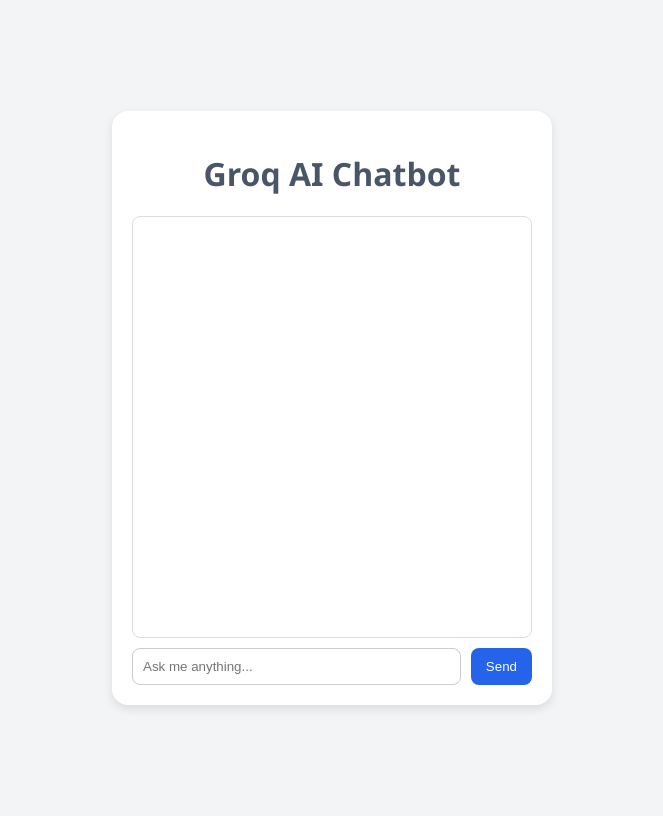
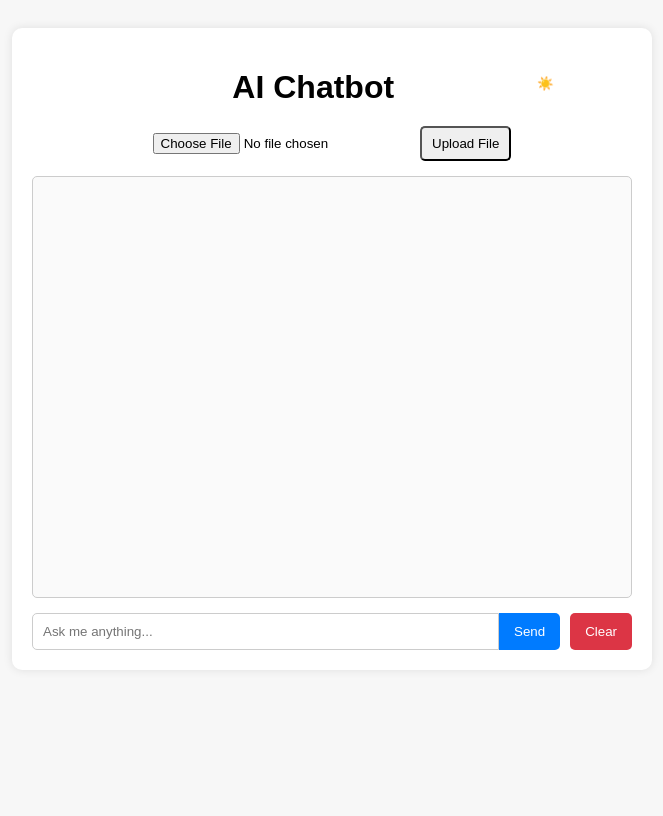
Before and after one commit to kumarBisho/AI-CHATBOT, a Flask app: page / in a window 1280 px wide. Shown: the whole page, without its empty margins (308-971 px from the left). After the commit the page ends 650 px from the top, so only its background shows below. Run offline with Flask 3, Linux system fonts and the light colour scheme.

Commit message:
Implement adding file to ask question related to that content , theme-toggler(light/dark mode) and clear button

```diff
--- a/app.py
+++ b/app.py
@@ -2,6 +2,10 @@
 import requests
 from flask import Flask, request, jsonify, render_template
 from dotenv import load_dotenv
+
+from PyPDF2 import PdfReader
+import pandas as pd
+import numpy as np
 
 load_dotenv()
 
@@ -20,15 +24,66 @@
 # API_URL = "https://console.groq.com/docs/deprecations"
 
 
+# In-memory storage for uploaded file text
+uploaded_text = ""
+
+def extract_file_text(file):
+    filename = file.filename.lower()
+    text = ""
+    if filename.endswith('.pdf'):
+        reader = PdfReader(file)
+        for page in reader.pages:
+            text += page.extract_text() + "\n"
+    elif filename.endswith('.txt'):
+        text = file.read().decode('utf-8')
+    elif filename.endswith('.csv'):
+        df = pd.read_csv(file)
+        text = df.to_string()
+    else:
+        raise ValueError("Unsupported file type. Please upload a PDF, TXT, or CSV file.")
+    return text
+
+@app.route('/upload', methods=['POST'])
+def upload_file():
+    global uploaded_text
+    file = request.files.get('file')
+
+    if not file:
+        return jsonify({"error": "No file uploaded"}), 400
+
+    try:
+        uploaded_text = extract_file_text(file)
+        return jsonify({
+            "message": "File uploaded and text extracted successfully.",
+            "extracted_text": uploaded_text[:500]  # Return first 500 characters as a sample
+        }), 200
+    except ValueError as ve:
+        return jsonify({
+            "error": str(ve)
+        }), 400
+    except Exception as e:
+        return jsonify({
+            "error": f"An error occurred while processing the file: {str(e)}"
+        }), 500
+
+
+
+
 def generate_response(prompt, history=None):
     """Send a chat completion request to Groq API."""
+    global uploaded_text
+
     headers = {
         "Authorization": f"Bearer {GROQ_API_KEY}",
         "Content-Type": "application/json"
     }
 
+    system_prompt = "You are a helpful AI assistant."
+    if uploaded_text:
+        system_prompt += f" Use the following context from the uploaded document to answer questions:\n{uploaded_text}"
+
     # Ensure history is a list
-    messages = [{"role": "system", "content": "You are a helpful AI assistant."}]
+    messages = [{"role": "system", "content": system_prompt}]
     if history and isinstance(history, list):
         messages.extend(history)
     messages.append({"role": "user", "content": prompt})
@@ -47,6 +102,7 @@
         print("Groq API error:", response.status_code, response.text)
         response.raise_for_status()
 
+    # response= response+'\n'
     data = response.json()
     return data["choices"][0]["message"]["content"]
 
@@ -75,4 +131,7 @@
 
 
 if __name__ == "__main__":
+    # this is for hosting on cloud server
     app.run(host='0.0.0.0', port=5000, debug=True)
+    # this is for local hosting
+    # app.run(port=8080, debug=True)
--- a/static/script.js
+++ b/static/script.js
@@ -1,8 +1,18 @@
+
+
 document.addEventListener("DOMContentLoaded", () => {
   const chatBox = document.getElementById("chat-box");
   const userInput = document.getElementById("user-input");
   const sendBtn = document.getElementById("send-btn");
+  const clearBtn = document.getElementById("clear-btn");
+  const fileInput = document.getElementById("file-input");
+  const uploadBtn = document.getElementById("upload-btn");
+  const fileStatus = document.getElementById("file-status");
+  const themeToggle = document.getElementById("theme-toggle");
 
+  let chatHistory = [];
+
+  // Send user message
   async function sendMessage() {
     const question = userInput.value.trim();
     if (!question) return;
@@ -14,12 +24,14 @@
       const response = await fetch("/chat", {
         method: "POST",
         headers: { "Content-Type": "application/json" },
-        body: JSON.stringify({ question })
+        body: JSON.stringify({ question, history: chatHistory })
       });
 
       const data = await response.json();
       if (data.answer) {
         appendMessage("Bot", data.answer, "bot");
+        chatHistory.push({ role: "user", content: question });
+        chatHistory.push({ role: "assistant", content: data.answer });
       } else {
         appendMessage("Error", data.error || "Something went wrong!", "bot");
       }
@@ -29,6 +41,43 @@
     }
   }
 
+  // Upload file
+  async function uploadFile() {
+    const file = fileInput.files[0];
+    if (!file) {
+      alert("Please select a file to upload!");
+      return;
+    }
+
+    const formData = new FormData();
+    formData.append("file", file);
+
+    fileStatus.textContent = "Uploading...";
+
+    try {
+      const res = await fetch("/upload", {
+        method: "POST",
+        body: formData
+      });
+
+      const data = await res.json();
+      if (res.ok) {
+        fileStatus.textContent = "File uploaded successfully!";
+      } else {
+        fileStatus.textContent = "Error: " + (data.error || "Upload failed.");
+      }
+    } catch (err) {
+      fileStatus.textContent = "Error uploading file.";
+      console.error(err);
+    }
+  }
+// Clear chat
+  function clearChat() {
+    chatBox.innerHTML = "";
+    chatHistory = [];
+  }
+
+  // Append message to chat
   function appendMessage(sender, text, className) {
     const message = document.createElement("div");
     message.classList.add("message", className);
@@ -37,8 +86,24 @@
     chatBox.scrollTop = chatBox.scrollHeight;
   }
 
+  // Event listeners
   sendBtn.addEventListener("click", sendMessage);
   userInput.addEventListener("keypress", e => {
     if (e.key === "Enter") sendMessage();
   });
+  uploadBtn.addEventListener("click", uploadFile);
+  clearBtn.addEventListener("click", clearChat);
+
+
+  themeToggle.addEventListener("click", ()=>{
+    document.body.classList.toggle("dark-mode");
+    if(document.body.classList.contains("dark-mode")){
+      themeToggle.textContent = "🌙";
+    } else{
+      themeToggle.textContent = "☀️";
+    }
+  });
 });
+
+
+// Theme toggle
--- a/static/style.css
+++ b/static/style.css
@@ -1,69 +1,138 @@
+
+
 body {
-  font-family: 'Segoe UI', sans-serif;
-  background-color: #f3f4f6;
+  font-family: Arial, sans-serif;
+  background-color: #f7f7f7;
   display: flex;
   justify-content: center;
-  align-items: center;
-  height: 100vh;
+  padding: 20px;
 }
 
 .chat-container {
-  background: white;
-  width: 400px;
-  border-radius: 16px;
-  box-shadow: 0 4px 10px rgba(0,0,0,0.1);
+  width: 600px;
+  background-color: #fff;
+  border-radius: 10px;
   padding: 20px;
+  box-shadow: 0 0 10px rgba(0,0,0,0.1);
 }
 
 h1 {
   text-align: center;
-  color: #4a5568;
+  margin-bottom: 20px;
+}
+
+#theme-toggle {
+  position: relative;
+  top: -10px;
+  right: -10vw;
+  cursor: pointer;
+  border: none;
+  background: none;
+}
+
+.upload-container {
+  margin-bottom: 15px;
+  text-align: center;
+}
+
+#file-input {
+  margin-right: 10px;
+}
+
+#upload-btn {
+  padding: 8px 10px;
+  /* border: none; */
+  /* background-color: #007bff; */
+  /* color: white; */
+  border-radius: 5px;
+  cursor: pointer;
+}
+
+#file-status {
+  margin-top: 5px;
+  font-size: 0.9em;
+  color: green;
 }
 
 .chat-box {
-  border: 1px solid #ddd;
-  border-radius: 8px;
   height: 400px;
+  overflow-y: auto;
+  border: 1px solid #ccc;
+  border-radius: 5px;
   padding: 10px;
-  overflow-y: auto;
-  margin-bottom: 10px;
+  margin-bottom: 15px;
+  background-color: #fafafa;
 }
 
-.message {
-  margin-bottom: 10px;
+.user-message {
+  color: blue;
+  margin: 5px 0;
 }
 
-.user {
-  text-align: right;
-  color: #2563eb;
-}
-
-.bot {
-  text-align: left;
-  color: #111827;
+.bot-message {
+  color: green;
+  margin: 5px 0;
 }
 
 .input-container {
   display: flex;
-  gap: 10px;
 }
 
-input {
+#user-input {
   flex: 1;
   padding: 10px;
-  border-radius: 8px;
+  border-radius: 5px 0 0 5px;
   border: 1px solid #ccc;
+  outline: none;
 }
 
-button {
-  background-color: #2563eb;
+#send-btn {
+  padding: 10px 15px;
+  border: none;
+  background-color: #007bff;
   color: white;
-  border: none;
-  border-radius: 8px;
-  padding: 10px 15px;
+  border-radius: 0 5px 5px 0;
   cursor: pointer;
 }
 
-button:hover {
-  background-color: #1e40af;
+#send-btn:hover {
+  background-color: #0056b3;
 }
+
+#clear-btn {
+  padding: 10px 15px;
+  border: none;
+  background-color: #dc3545;
+  color: white;
+  border-radius: 5px;
+  cursor: pointer;
+  margin-left: 10px;
+}
+
+#clear-btn:hover {
+  background-color: #c82333;
+}
+
+
+/* Dark mode */
+body.dark-mode {
+  background-color: #222;
+  color: #f0f0f0;
+}
+
+body.dark-mode .chat-container {
+  background-color: #333;
+  color: #f0f0f0;
+}
+
+body.dark-mode .chat-box {
+  background-color: #444;
+  border-color: #555;
+}
+
+body.dark-mode input,
+body.dark-mode button {
+  background-color: #555;
+  color: #f0f0f0;
+  border: 1px solid #666;
+}
--- a/templates/index.html
+++ b/templates/index.html
@@ -8,13 +8,25 @@
 </head>
 <body>
   <div class="chat-container">
-    <h1>Groq AI Chatbot</h1>
+    <h1>AI Chatbot
+      <span><button id="theme-toggle">☀️</button></span>
+    </h1>
 
+    <!-- File upload -->
+    <div class="upload-container">
+      <input id="file-input" type="file">
+      <button id="upload-btn">Upload File</button>
+      <p id="file-status"></p>
+    </div>
+
+    <!-- Chat box -->
     <div id="chat-box" class="chat-box"></div>
 
+    <!-- User input -->
     <div class="input-container">
       <input id="user-input" type="text" placeholder="Ask me anything..." />
       <button id="send-btn">Send</button>
+      <button id="clear-btn">Clear</button>
     </div>
   </div>
 
```
